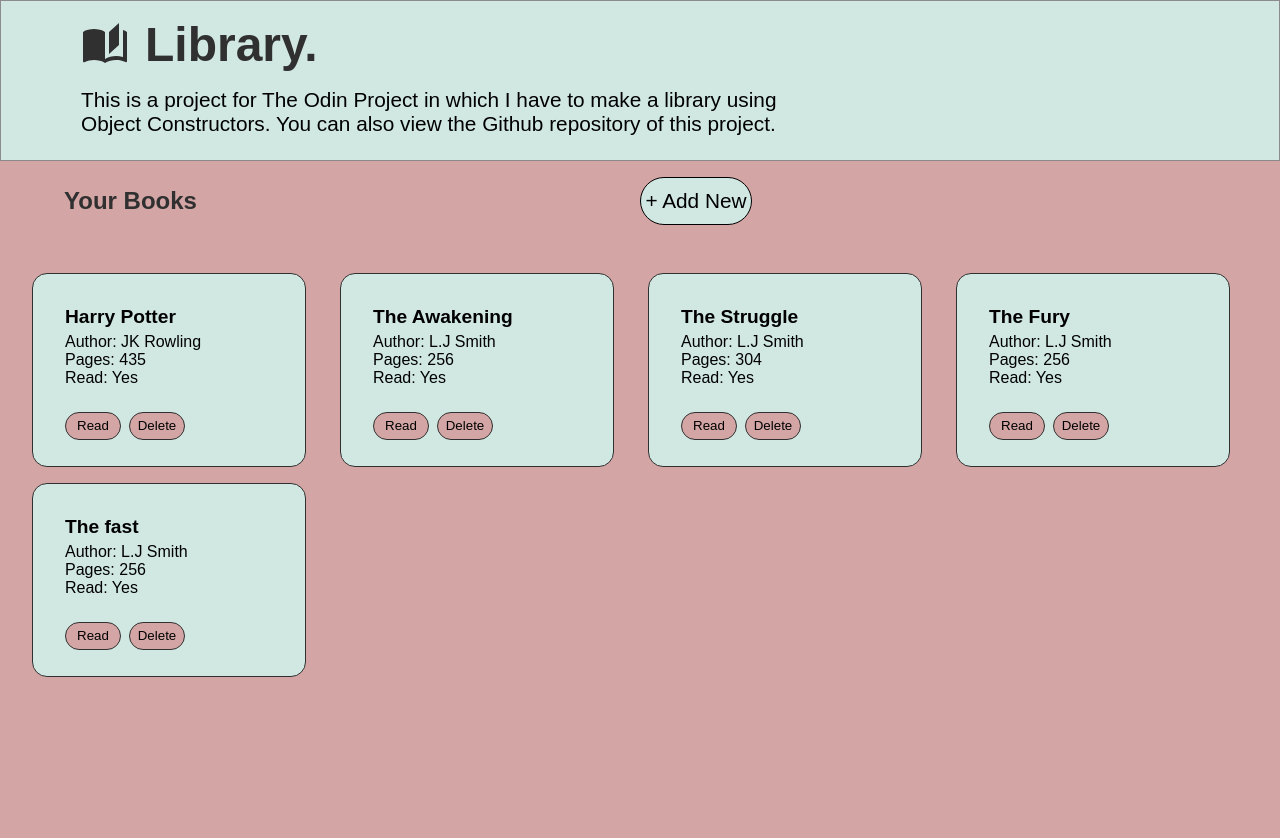
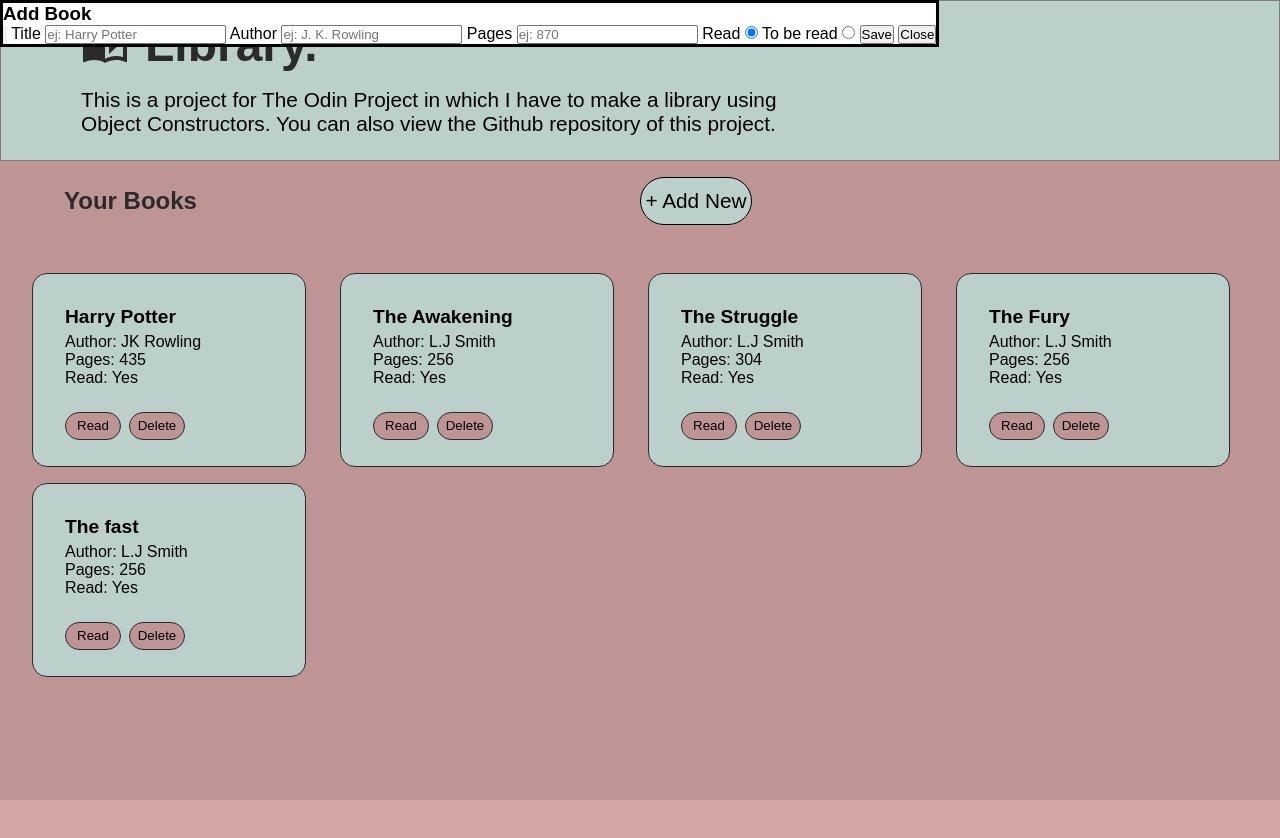
Before and after one commit to thomasfahy/Library, a website: page index.html in a window 1280 px wide. Both pictures are taken after a click on the button "+ Add New". Drawn offline with Linux system fonts and the light colour scheme.

Commit message:
feat: add form to dom with button listerners

```diff
--- a/index.html
+++ b/index.html
@@ -8,7 +8,7 @@
     <title>Library</title>
 </head>
 <body>
-    <dialog id="">
+    <dialog id="bookDialog">
         <form id="form" action="" method="dialog">
             <h3>Add Book</h3>
             <button class="exampleBtn" type="button">
@@ -30,7 +30,7 @@
             <input required value="to be read" name="read" id="tbr" type="radio">
 
             <button name="btn_submit" value="save" id="save" type="submit">Save</button>
-            <button type="button" name="btn_close" id="close">Close</button>
+            <button type="closeButton" name="btn_close" id="close">Close</button>
         </form>
 
     </dialog>
--- a/script.js
+++ b/script.js
@@ -81,11 +81,20 @@ function displayBooks(){
   })
 }
 
+const dialog = document.getElementById('bookDialog');
+
 const addBookButton = document.getElementById('addButton');
 addBookButton.addEventListener('click', () => {
   console.log('add new');
   dialog.showModal();
 });
+
+const closeButton = document.getElementById('closeButton');
+addBookButton.addEventListener('click', () => {
+  console.log('add new');
+  dialog.closeModal();
+});
+
 
 function addBookToLibrary(newBook) {
     myLibrary.push(newBook);
```
